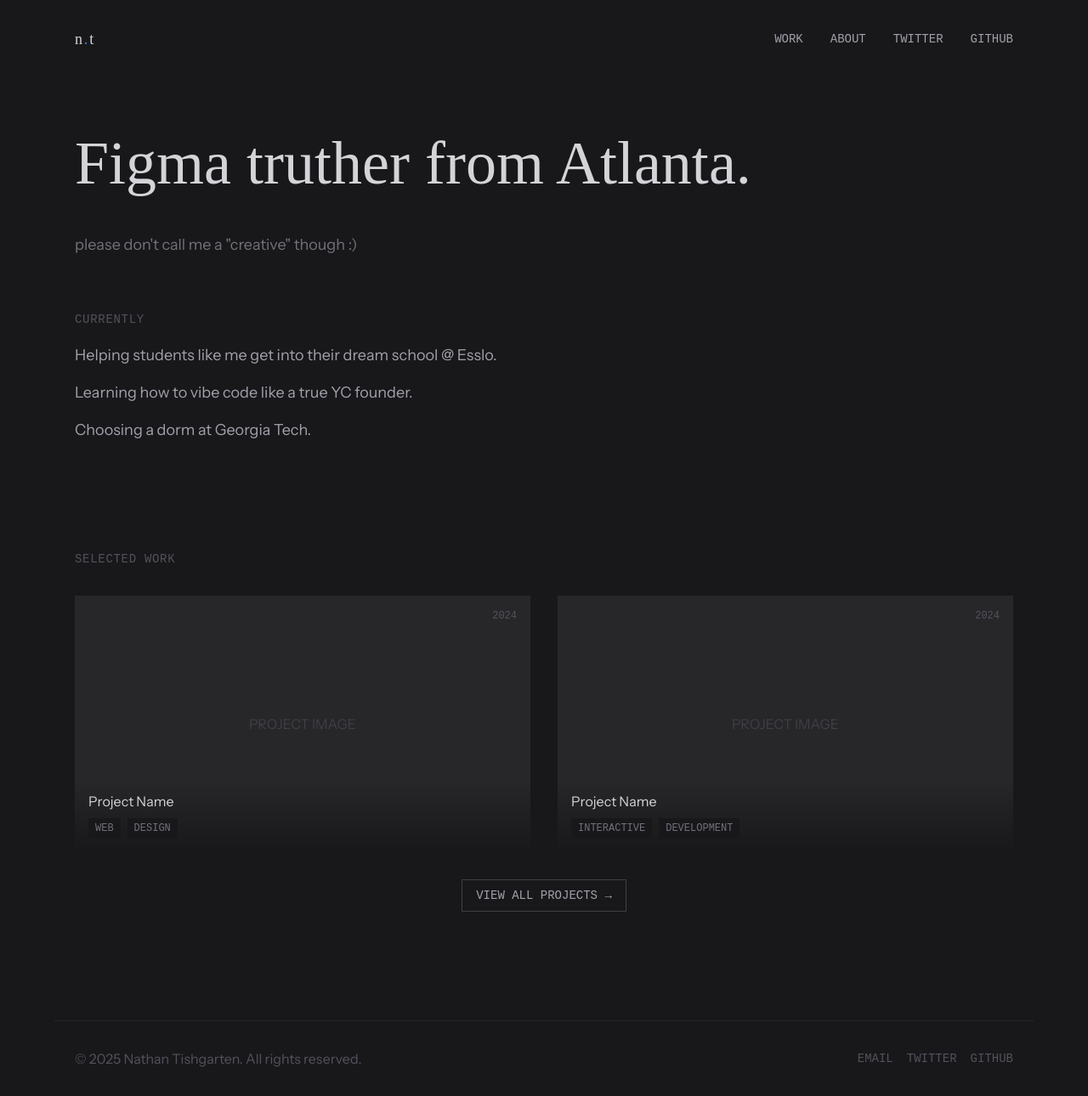
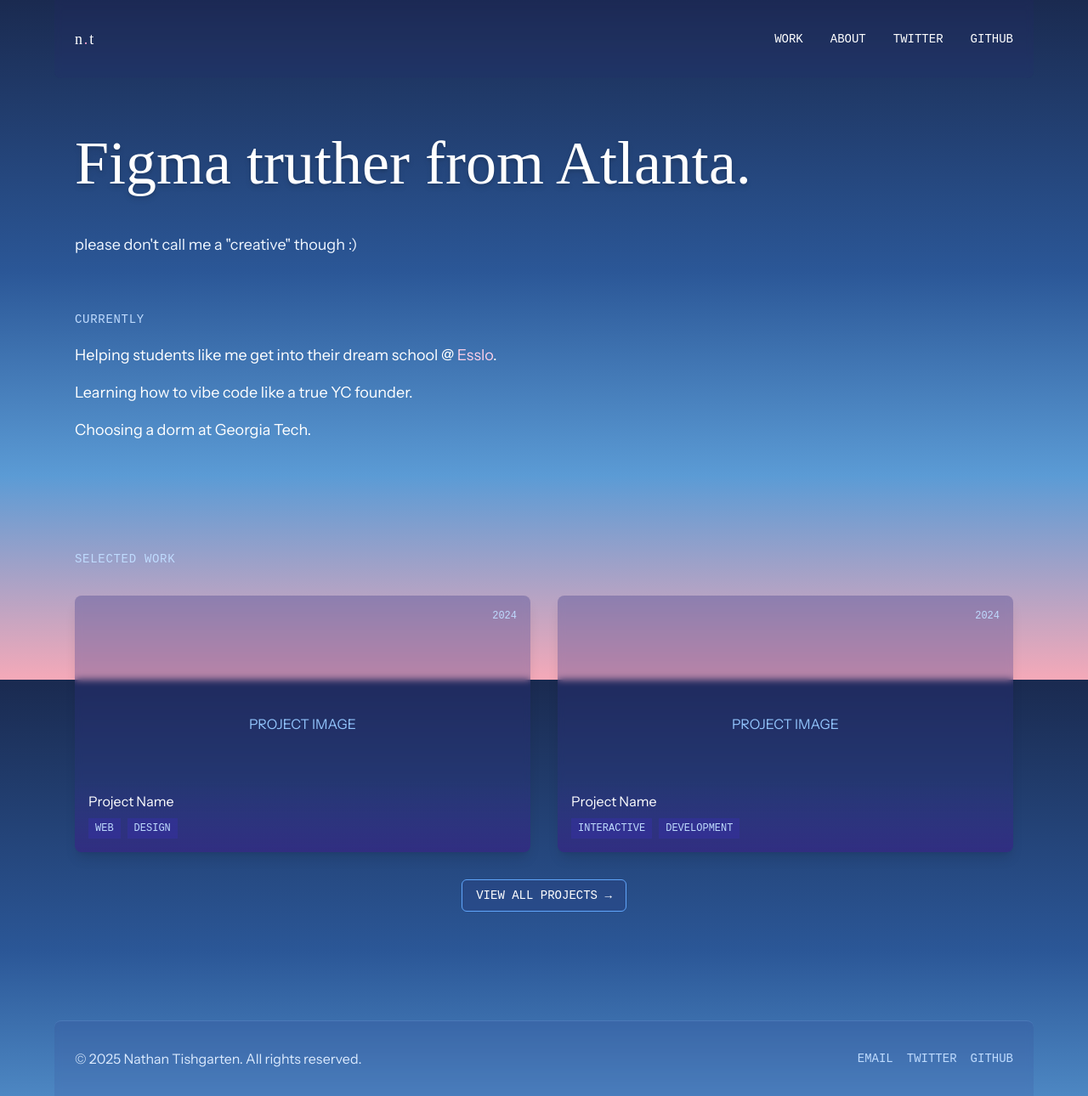
Before and after one commit to ntish25/portfoliothing, a Next.js app: page / in a window 1280 px wide. Shown: the whole page at 85% size. Built offline with nearby package versions, Linux system fonts and the light colour scheme; a web font is replaced by a local one.

Commit message:
gradientcityinhereeee

```diff
--- a/pages/index.js
+++ b/pages/index.js
@@ -8,12 +8,13 @@ import { motion } from 'framer-motion'
 const InteractiveText = ({ text }) => {
   return (
     <motion.span
-      className="inline-block text-left text-zinc-300 transition-all duration-300 overflow-visible"
+      className="inline-block text-left text-white transition-all duration-300 overflow-visible"
       style={{
         display: 'inline-block',
         width: 'auto',
         whiteSpace: 'nowrap',
-        paddingBottom: '0.1em' // Add slight padding to avoid clipping descenders
+        paddingBottom: '0.1em', // Add slight padding to avoid clipping descenders
+        textShadow: '0 2px 4px rgba(0,0,0,0.1)'
       }}
       whileHover={{
         background: "linear-gradient(135deg, #6ab7ff 0%, #ffc8a2 100%)",
@@ -21,6 +22,7 @@ const InteractiveText = ({ text }) => {
         WebkitTextFillColor: "transparent",
         backgroundClip: "text",
         textFillColor: "transparent",
+        textShadow: 'none',
         transition: { duration: 0.3 }
       }}
     >
@@ -31,7 +33,7 @@ const InteractiveText = ({ text }) => {
 
 export default function Home() {
   return (
-    <div className="bg-zinc-900 min-h-screen font-instrument selection:bg-blue-600 selection:text-zinc-100">
+    <div className="min-h-screen font-instrument selection:bg-blue-600 selection:text-white">
       <Head>
         <title>nathan t | portfolio</title>
         <meta name="description" content="Portfolio of Nathan Tishgarten" />
@@ -42,23 +44,27 @@ export default function Home() {
       </Head>
 
       {/* Navigation */}
-      <nav className="max-w-6xl mx-auto px-6 py-8 flex justify-between items-center">
-        <Link href="/" className="font-gowun text-zinc-300 font-light tracking-widest text-lg">
-          n<span className="text-blue-500">.</span>t
+      <nav className="max-w-6xl mx-auto px-6 py-8 flex justify-between items-center backdrop-blur-sm bg-opacity-10 bg-indigo-900 rounded-b-lg">
+        <Link href="/" className="font-gowun text-white font-light tracking-widest text-lg">
+          n<span className="text-pink-300">.</span>t
         </Link>
 
         <div className="flex space-x-8 font-departure text-sm">
-          <Link href="/work" className="text-zinc-400 hover:text-zinc-200 transition-colors">
+          <Link href="/work" className="text-white hover:text-pink-200 transition-colors relative group">
             WORK
+            <span className="absolute bottom-0 left-0 w-0 h-0.5 bg-pink-300 transition-all duration-300 group-hover:w-full"></span>
           </Link>
-          <Link href="/about" className="text-zinc-400 hover:text-zinc-200 transition-colors">
+          <Link href="/about" className="text-white hover:text-pink-200 transition-colors relative group">
             ABOUT
+            <span className="absolute bottom-0 left-0 w-0 h-0.5 bg-pink-300 transition-all duration-300 group-hover:w-full"></span>
           </Link>
-          <a href="https://twitter.com/yourusername" target="_blank" rel="noopener noreferrer" className="text-zinc-400 hover:text-zinc-200 transition-colors">
+          <a href="https://twitter.com/yourusername" target="_blank" rel="noopener noreferrer" className="text-white hover:text-pink-200 transition-colors relative group">
             TWITTER
+            <span className="absolute bottom-0 left-0 w-0 h-0.5 bg-pink-300 transition-all duration-300 group-hover:w-full"></span>
           </a>
-          <a href="https://github.com/yourusername" target="_blank" rel="noopener noreferrer" className="text-zinc-400 hover:text-zinc-200 transition-colors">
+          <a href="https://github.com/yourusername" target="_blank" rel="noopener noreferrer" className="text-white hover:text-pink-200 transition-colors relative group">
             GITHUB
+            <span className="absolute bottom-0 left-0 w-0 h-0.5 bg-pink-300 transition-all duration-300 group-hover:w-full"></span>
           </a>
         </div>
       </nav>
@@ -68,25 +74,25 @@ export default function Home() {
         <div className="grid grid-cols-1 gap-16">
           {/* Title Block - Now Interactive with Gradient Hover */}
           <div className="text-left">
-            <h1 className="text-5xl md:text-6xl lg:text-7xl font-gowun text-zinc-300 leading-tight">
+            <h1 className="text-5xl md:text-6xl lg:text-7xl font-gowun text-white leading-tight drop-shadow-md">
             <InteractiveText text={"Figma truther from Atlanta."} />
             </h1>
-            <p className="text-lg mt-8 max-w-2xl text-zinc-500 font-instrument">
+            <p className="text-lg mt-8 max-w-2xl text-blue-50 font-instrument">
               please don't call me a "creative" though :)
             </p>
           </div>
 
           {/* Currently Block */}
           <div className="max-w-xl">
-            <h2 className="text-sm font-departure uppercase tracking-wider text-zinc-600 mb-4">CURRENTLY</h2>
+            <h2 className="text-sm font-departure uppercase tracking-wider text-blue-200 mb-4">CURRENTLY</h2>
             <div className="space-y-4 font-instrument">
-              <p className="text-zinc-400 text-lg">
-                Helping students like me get into their dream school @ <a href="https://www.esslo.org" target="_blank">Esslo</a>.
+              <p className="text-white text-lg">
+                Helping students like me get into their dream school @ <a href="https://www.esslo.org" target="_blank" className="text-pink-200 hover:text-pink-300 transition-colors">Esslo</a>.
               </p>
-              <p className="text-zinc-400 text-lg">
+              <p className="text-white text-lg">
                 Learning how to vibe code like a true YC founder.
               </p>
-              <p className="text-zinc-400 text-lg">
+              <p className="text-white text-lg">
                 Choosing a dorm at Georgia Tech.
               </p>
             </div>
@@ -94,21 +100,21 @@ export default function Home() {
 
           {/* Featured Projects */}
           <div className="mt-16">
-            <h2 className="text-sm font-departure uppercase tracking-wider text-zinc-600 mb-8">SELECTED WORK</h2>
+            <h2 className="text-sm font-departure uppercase tracking-wider text-blue-200 mb-8">SELECTED WORK</h2>
 
             <div className="grid grid-cols-1 md:grid-cols-2 gap-8 font-instrument">
               {/* Project 1 */}
               <div className="group">
-                <div className="bg-zinc-800 aspect-video overflow-hidden relative">
-                  <div className="absolute inset-0 flex items-center justify-center text-zinc-700 group-hover:text-zinc-600 transition-colors">
+                <div className="bg-indigo-900 bg-opacity-30 backdrop-blur-sm aspect-video overflow-hidden relative rounded-lg shadow-lg">
+                  <div className="absolute inset-0 flex items-center justify-center text-blue-300 group-hover:text-pink-200 transition-colors">
                     PROJECT IMAGE
                   </div>
-                  <div className="absolute top-4 right-4 text-xs font-departure text-zinc-600">2024</div>
-                  <div className="absolute bottom-0 left-0 w-full p-4 bg-gradient-to-t from-zinc-900 to-transparent">
-                    <h3 className="text-zinc-300 group-hover:text-blue-500 transition-colors">Project Name</h3>
+                  <div className="absolute top-4 right-4 text-xs font-departure text-blue-200">2024</div>
+                  <div className="absolute bottom-0 left-0 w-full p-4 bg-gradient-to-t from-indigo-900 to-transparent">
+                    <h3 className="text-white group-hover:text-pink-200 transition-colors">Project Name</h3>
                     <div className="flex flex-wrap gap-2 mt-2">
-                      <span className="text-xs px-2 py-1 font-departure bg-zinc-900 text-zinc-500">WEB</span>
-                      <span className="text-xs px-2 py-1 font-departure bg-zinc-900 text-zinc-500">DESIGN</span>
+                      <span className="text-xs px-2 py-1 font-departure bg-indigo-800 bg-opacity-50 text-blue-200">WEB</span>
+                      <span className="text-xs px-2 py-1 font-departure bg-indigo-800 bg-opacity-50 text-blue-200">DESIGN</span>
                     </div>
                   </div>
                 </div>
@@ -116,16 +122,16 @@ export default function Home() {
 
               {/* Project 2 */}
               <div className="group">
-                <div className="bg-zinc-800 aspect-video overflow-hidden relative">
-                  <div className="absolute inset-0 flex items-center justify-center text-zinc-700 group-hover:text-zinc-600 transition-colors">
+                <div className="bg-indigo-900 bg-opacity-30 backdrop-blur-sm aspect-video overflow-hidden relative rounded-lg shadow-lg">
+                  <div className="absolute inset-0 flex items-center justify-center text-blue-300 group-hover:text-pink-200 transition-colors">
                     PROJECT IMAGE
                   </div>
-                  <div className="absolute top-4 right-4 text-xs font-departure text-zinc-600">2024</div>
-                  <div className="absolute bottom-0 left-0 w-full p-4 bg-gradient-to-t from-zinc-900 to-transparent">
-                    <h3 className="text-zinc-300 group-hover:text-blue-500 transition-colors">Project Name</h3>
+                  <div className="absolute top-4 right-4 text-xs font-departure text-blue-200">2024</div>
+                  <div className="absolute bottom-0 left-0 w-full p-4 bg-gradient-to-t from-indigo-900 to-transparent">
+                    <h3 className="text-white group-hover:text-pink-200 transition-colors">Project Name</h3>
                     <div className="flex flex-wrap gap-2 mt-2">
-                      <span className="text-xs px-2 py-1 font-departure bg-zinc-900 text-zinc-500">INTERACTIVE</span>
-                      <span className="text-xs px-2 py-1 font-departure bg-zinc-900 text-zinc-500">DEVELOPMENT</span>
+                      <span className="text-xs px-2 py-1 font-departure bg-indigo-800 bg-opacity-50 text-blue-200">INTERACTIVE</span>
+                      <span className="text-xs px-2 py-1 font-departure bg-indigo-800 bg-opacity-50 text-blue-200">DEVELOPMENT</span>
                     </div>
                   </div>
                 </div>
@@ -133,7 +139,7 @@ export default function Home() {
             </div>
 
             <div className="text-center mt-8">
-              <Link href="/work" className="inline-block px-4 py-2 border border-zinc-700 font-departure text-sm text-zinc-400 hover:border-blue-500 hover:text-blue-500 transition-colors">
+              <Link href="/work" className="inline-block px-4 py-2 border border-blue-400 font-departure text-sm text-white hover:border-pink-300 hover:text-pink-200 transition-colors rounded-md backdrop-blur-sm bg-indigo-900 bg-opacity-10">
                 VIEW ALL PROJECTS →
               </Link>
             </div>
@@ -142,15 +148,15 @@ export default function Home() {
       </main>
 
       {/* Footer */}
-      <footer className="max-w-6xl mx-auto px-6 py-8 mt-16 border-t border-zinc-800 text-zinc-600 font-instrument">
+      <footer className="max-w-6xl mx-auto px-6 py-8 mt-16 border-t border-blue-300 border-opacity-20 text-blue-100 font-instrument backdrop-blur-sm bg-indigo-900 bg-opacity-10 rounded-t-lg">
         <div className="flex flex-col md:flex-row justify-between items-center">
           <div className="mb-4 md:mb-0">
             © 2025 Nathan Tishgarten. All rights reserved.
           </div>
           <div className="flex space-x-4 font-departure text-sm">
-            <a href="mailto:hello@yourdomain.com" className="hover:text-zinc-400 transition-colors">EMAIL</a>
-            <a href="https://twitter.com/yourusername" target="_blank" rel="noopener noreferrer" className="hover:text-zinc-400 transition-colors">TWITTER</a>
-            <a href="https://github.com/yourusername" target="_blank" rel="noopener noreferrer" className="hover:text-zinc-400 transition-colors">GITHUB</a>
+            <a href="mailto:hello@yourdomain.com" className="text-blue-200 hover:text-pink-200 transition-colors">EMAIL</a>
+            <a href="https://twitter.com/yourusername" target="_blank" rel="noopener noreferrer" className="text-blue-200 hover:text-pink-200 transition-colors">TWITTER</a>
+            <a href="https://github.com/yourusername" target="_blank" rel="noopener noreferrer" className="text-blue-200 hover:text-pink-200 transition-colors">GITHUB</a>
           </div>
         </div>
       </footer>
--- a/styles/globals.css
+++ b/styles/globals.css
@@ -1,6 +1,13 @@
 @tailwind base;
 @tailwind components;
 @tailwind utilities;
+
+/* Site-wide gradient background */
+body {
+  background: linear-gradient(to bottom, #1a2a50 0%, #2b5797 40%, #5b9bd5 70%, #f5a9b8 100%);
+  min-height: 100vh;
+  background-attachment: fixed;
+}
 
 /* Gradient animations */
 @keyframes gradientShift {
@@ -27,11 +34,11 @@
 
 @layer base {
   body {
-    @apply bg-zinc-900 text-zinc-300;
+    @apply text-white;
   }
 
   ::selection {
-    @apply bg-blue-600 text-zinc-100;
+    @apply bg-pink-500 text-white;
   }
 
   /* Fix for text descenders in gradient text */
@@ -39,6 +46,11 @@
     line-height: 1.2;
     overflow-y: visible;
     padding-bottom: 0.1em;
+  }
+
+  /* Glass effect for cards */
+  .glass-card {
+    @apply bg-indigo-900 bg-opacity-20 backdrop-blur-sm rounded-lg shadow-lg;
   }
 }
 
```
